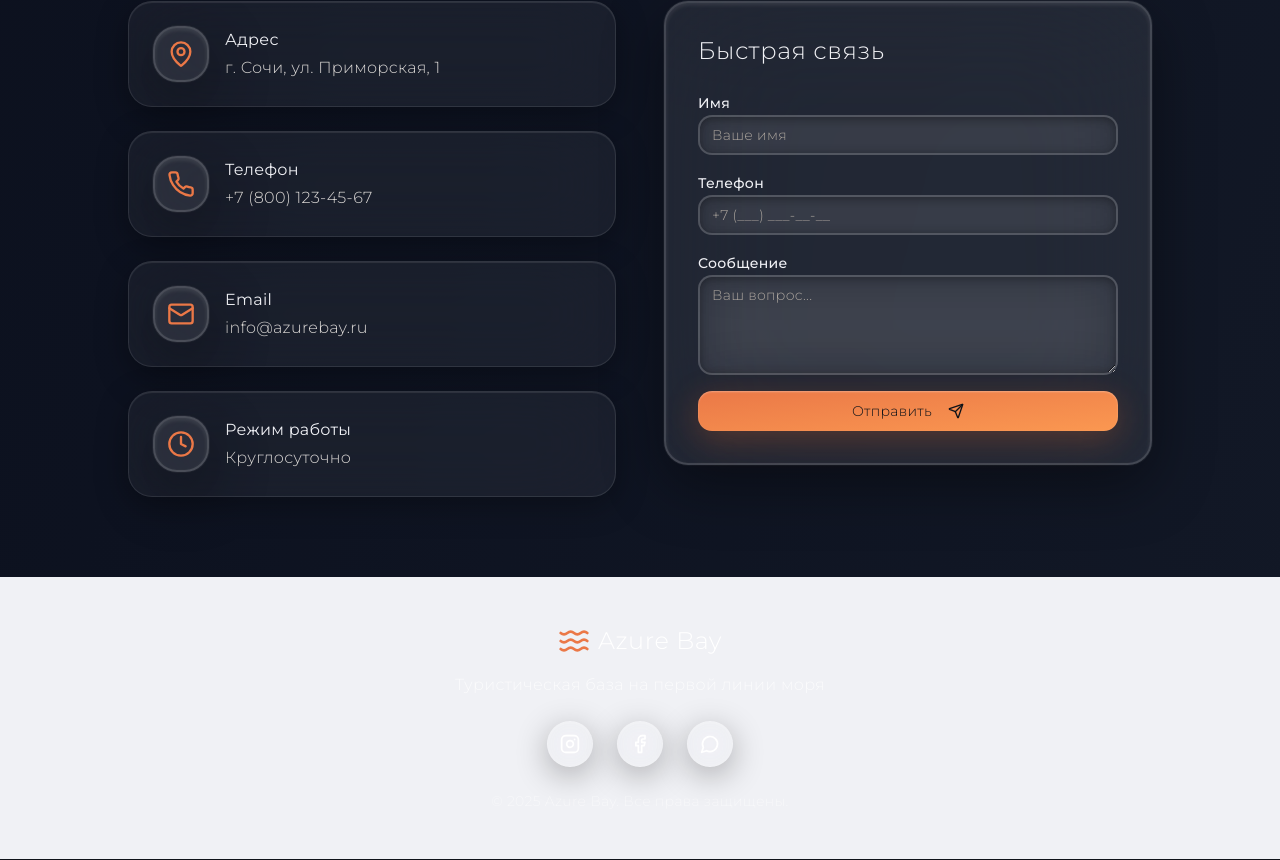
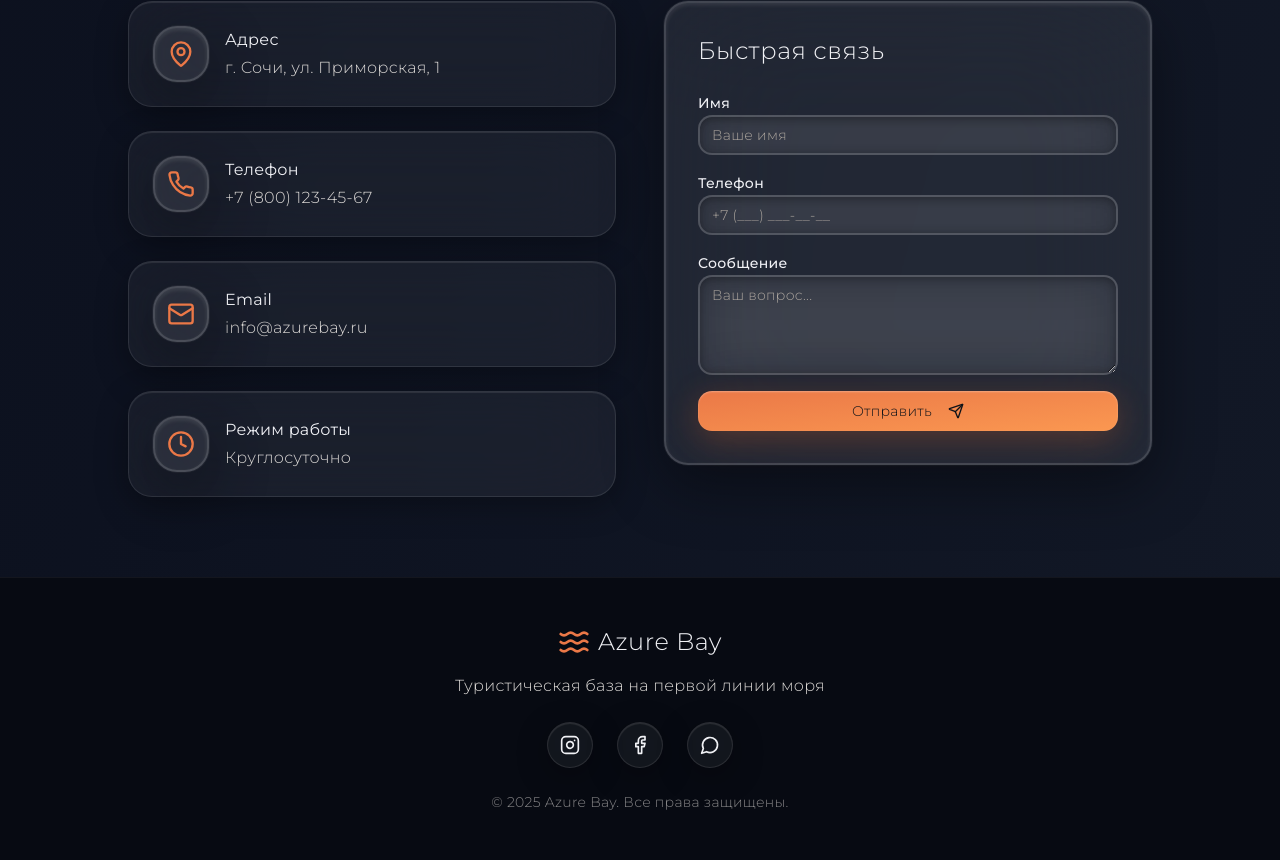
Before and after one commit to pr-poehali-dev/modern-glass-tourism, a React (Vite) app: page / in a window 1280 px wide. Shown: the part 4005-4865 px from the top of the page. Built offline with nearby package versions, Linux system fonts and the light colour scheme.

Commit message:
feat: обновить дизайн карточки базы отдыха

```diff
--- a/src/pages/Index.tsx
+++ b/src/pages/Index.tsx
@@ -465,23 +465,23 @@ export default function Index() {
       </section>
 
       {/* Footer */}
-      <footer className="bg-deep-gray text-white py-12 px-4">
+      <footer className="bg-[#070a12] text-white py-12 px-4 border-t border-white/5">
         <div className="container mx-auto text-center">
           <div className="flex items-center justify-center gap-2 mb-4">
             <Icon name="Waves" size={32} className="text-burnt-orange" />
-            <span className="text-2xl font-light tracking-wide">Azure Bay</span>
+            <span className="text-2xl font-light tracking-wide text-deep-gray">Azure Bay</span>
           </div>
-          <p className="text-white/70 mb-6 font-light">
+          <p className="text-warm-gray mb-6 font-light">
             Туристическая база на первой линии моря
           </p>
           <div className="flex justify-center gap-6 mb-6">
             {['Instagram', 'Facebook', 'MessageCircle'].map((icon) => (
               <button key={icon} className="glass-card p-3 rounded-full hover-scale">
-                <Icon name={icon} size={20} />
+                <Icon name={icon} size={20} className="text-deep-gray" />
               </button>
             ))}
           </div>
-          <p className="text-white/50 text-sm font-light">
+          <p className="text-warm-gray/60 text-sm font-light">
             © 2025 Azure Bay. Все права защищены.
           </p>
         </div>
```
